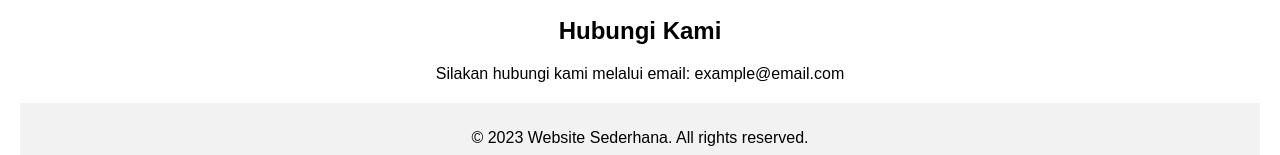
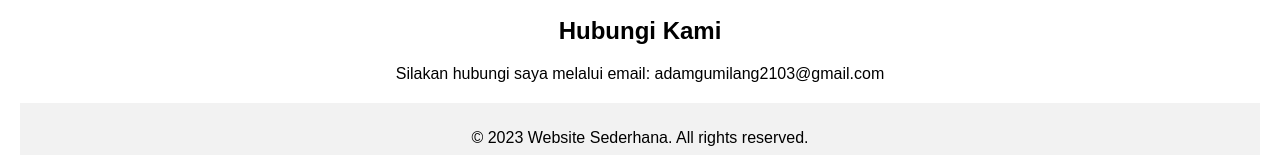
Before and after one commit to AdamGumilangOfficial/adamgumilang.github.io, a plain HTML site: page index.html in a window 1280 px wide. Shown: the part 333-488 px from the top of the page. Drawn offline with Linux system fonts and the light colour scheme.

Commit message:
Update index.html

```diff
--- a/index.html
+++ b/index.html
@@ -63,7 +63,7 @@
 
     <section id="contact">
         <h2>Hubungi Kami</h2>
-        <p>Silakan hubungi kami melalui email: example@email.com</p>
+        <p>Silakan hubungi saya melalui email: adamgumilang2103@gmail.com</p>
     </section>
 
     <footer>
```
